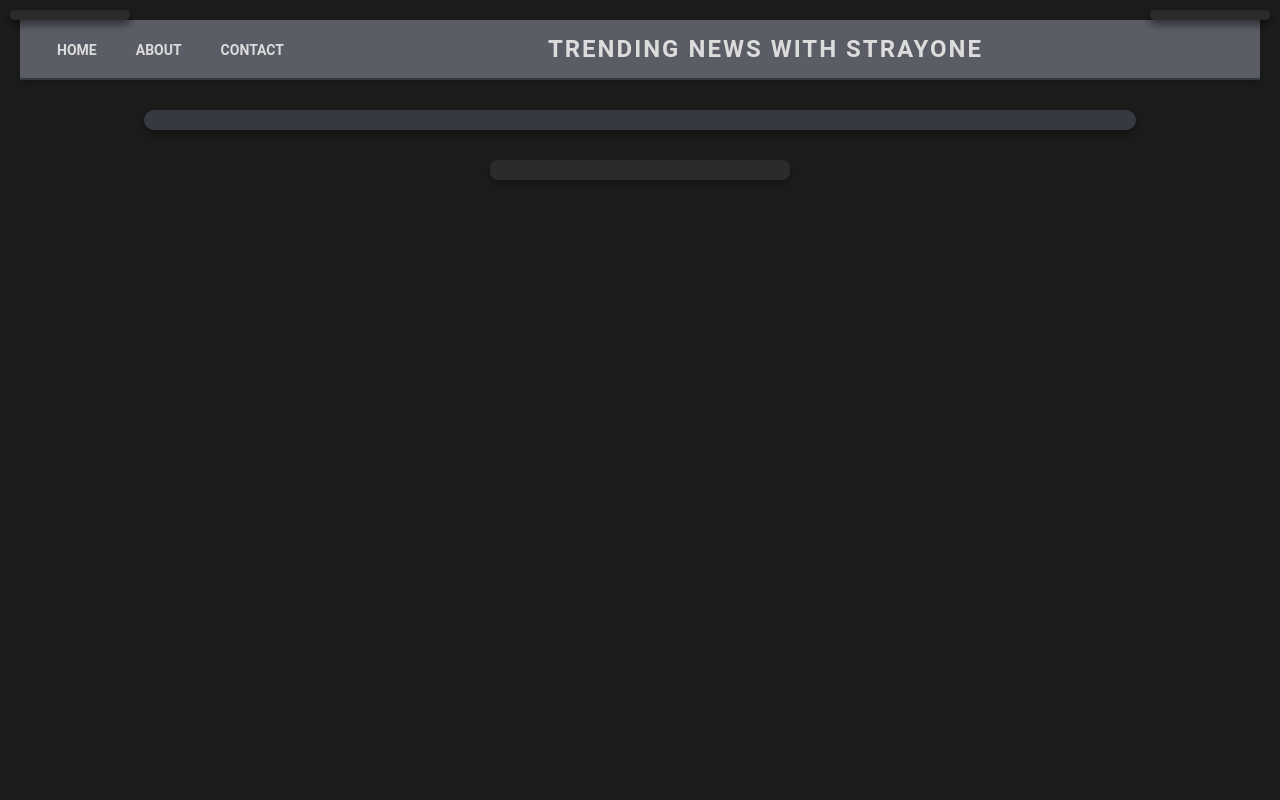
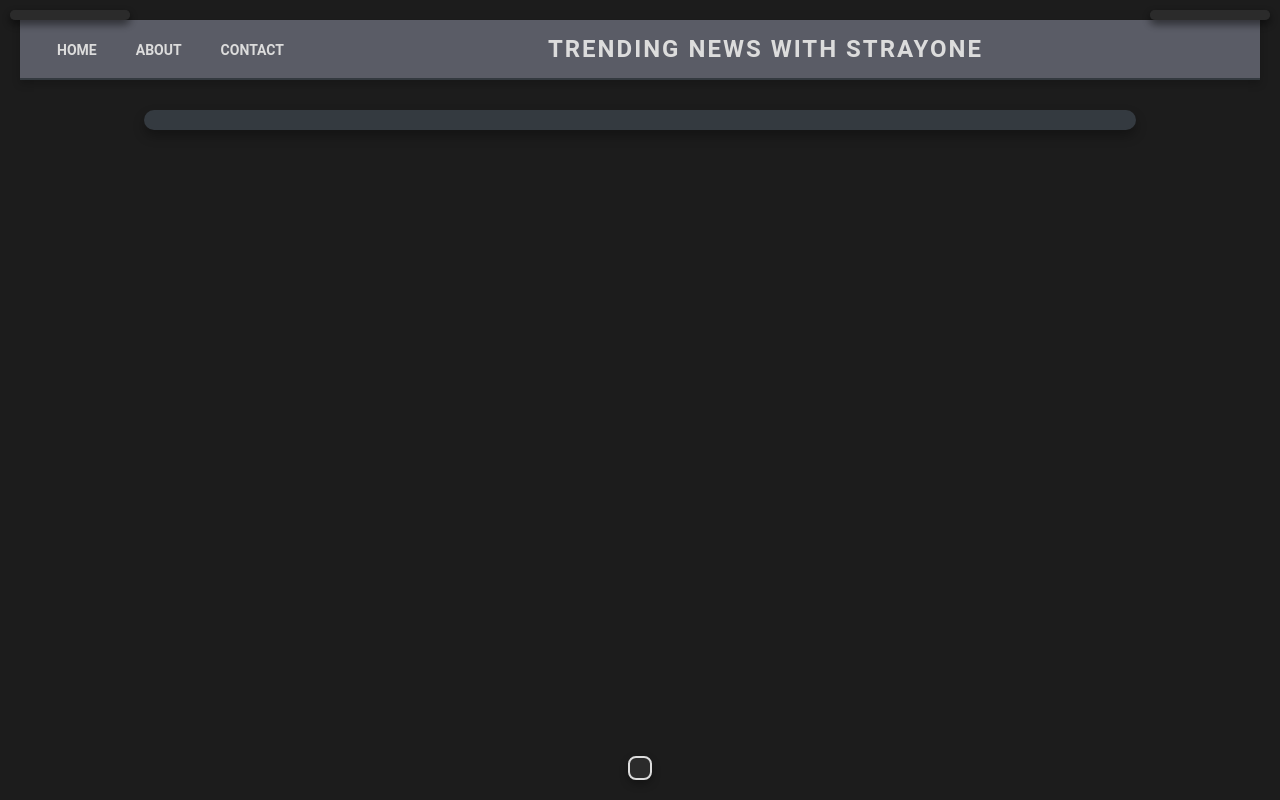
Before and after one commit to strayon3/newswebsite, a Flask app: page / in a window 1280 px wide. Run offline with Flask 3, Linux system fonts and the light colour scheme; data that the repository does not hold is empty; some libraries are stand-ins or nearby versions.

Commit message:
Update style.css

```diff
--- a/static/style.css
+++ b/static/style.css
@@ -186,14 +186,15 @@ body {
 
 /* Bottom CPM Ad */
 .bottom-ad-container {
-    position: relative;
-    margin-top: 30px; /* Adjust to align with container */
-    width: 300px;
-    height: auto; /* Adjust height based on content */
-    background-color: #2b2b2b; /* Background color for better visibility */
+    position: absolute; /* Position relative to the article container */
+    bottom: 20px; /* Move up close to the bottom of the article container */
+    left: 50%; /* Center align horizontally */
+    transform: translateX(-50%); /* Center it perfectly */
+    background-color: #2b2b2b; /* Background color for visibility */
     padding: 10px;
-    border-radius: 8px;
-    box-shadow: 0 4px 8px rgba(0, 0, 0, 0.3); /* Subtle shadow for elevation */
-    text-align: center; /* Center text and content */
-    z-index: 1000;
+    border: 2px solid #dcdcdc; /* Frosted Silver border for visibility */
+    border-radius: 8px; /* Optional rounded corners */
+    box-shadow: 0 4px 8px rgba(0, 0, 0, 0.3); /* Subtle shadow */
+    z-index: 1000; /* Ensure it stays above other elements */
+    text-align: center;
 }
```
